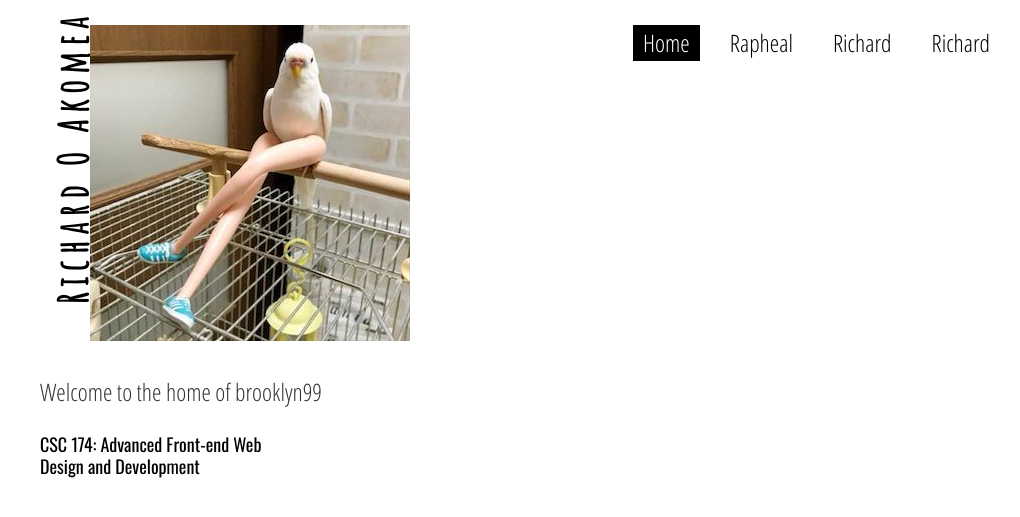
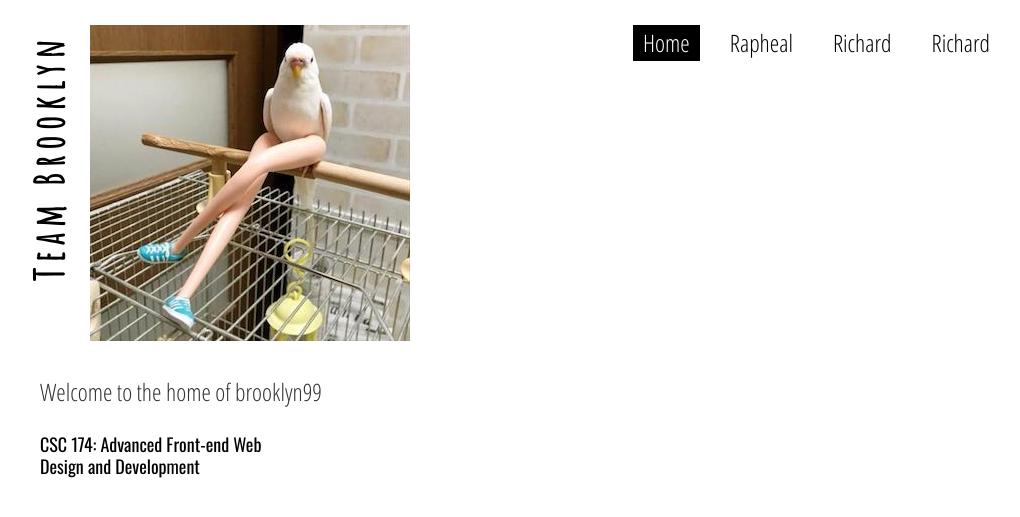
Before and after one commit to jbt19981007/CSC174-Lab02, a PHP site: page / in a window 1280 px wide. Shown: the top 517 px of the page, without its empty margins (120-1140 px from the left). Run offline with PHP 8.4, Linux system fonts and the light colour scheme.

Commit message:
Update index.php

```diff
--- a/index.php
+++ b/index.php
@@ -4,7 +4,7 @@
 <body class="container">
 <header >
 	<a href="index.php">
-		<h1>Richard O Akomea</h1>
+		<h1>Team Brooklyn</h1>
 
         <img src="images/random.jpg" alt="home Photo">
     </a>
```
